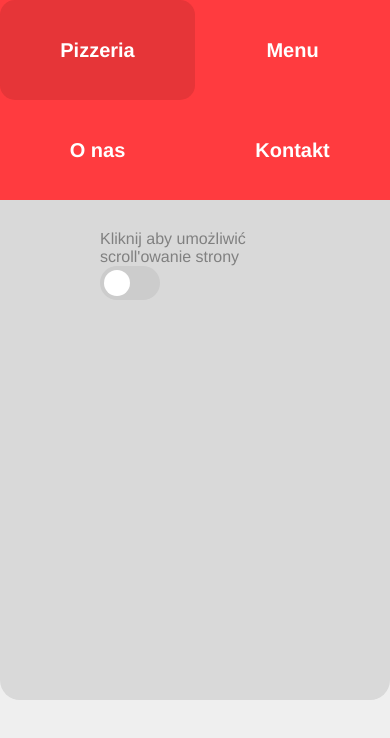
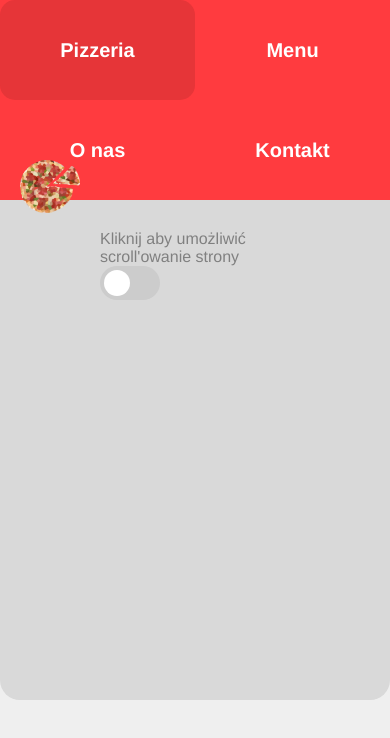
Before and after one commit to pparuzel/Pizzeria-Projekt, a plain HTML site: page html/templates/index.html in a window 390 px wide. Drawn offline with Linux system fonts and the light colour scheme.

Commit message:
Dodaj logo do mobile

```diff
--- a/html/static/style/style.css
+++ b/html/static/style/style.css
@@ -92,7 +92,7 @@ input:checked + .slider ~ #largen {
     #main-menu {
       width: 100%;
     }
-    div a:hover, a:active {
+    div a:hover, a:active, a:focus {
       background-color: #e63538;
       padding-top: 0;
       border-radius: 15px;
@@ -104,7 +104,9 @@ input:checked + .slider ~ #largen {
       margin-top: 200px;
     }
     #logo {
-      visibility: hidden;
-      display: none;
+      visibility: visible;
+      width: 60px;
+      position: absolute;
+      top: 160px;
     }
 }
```
